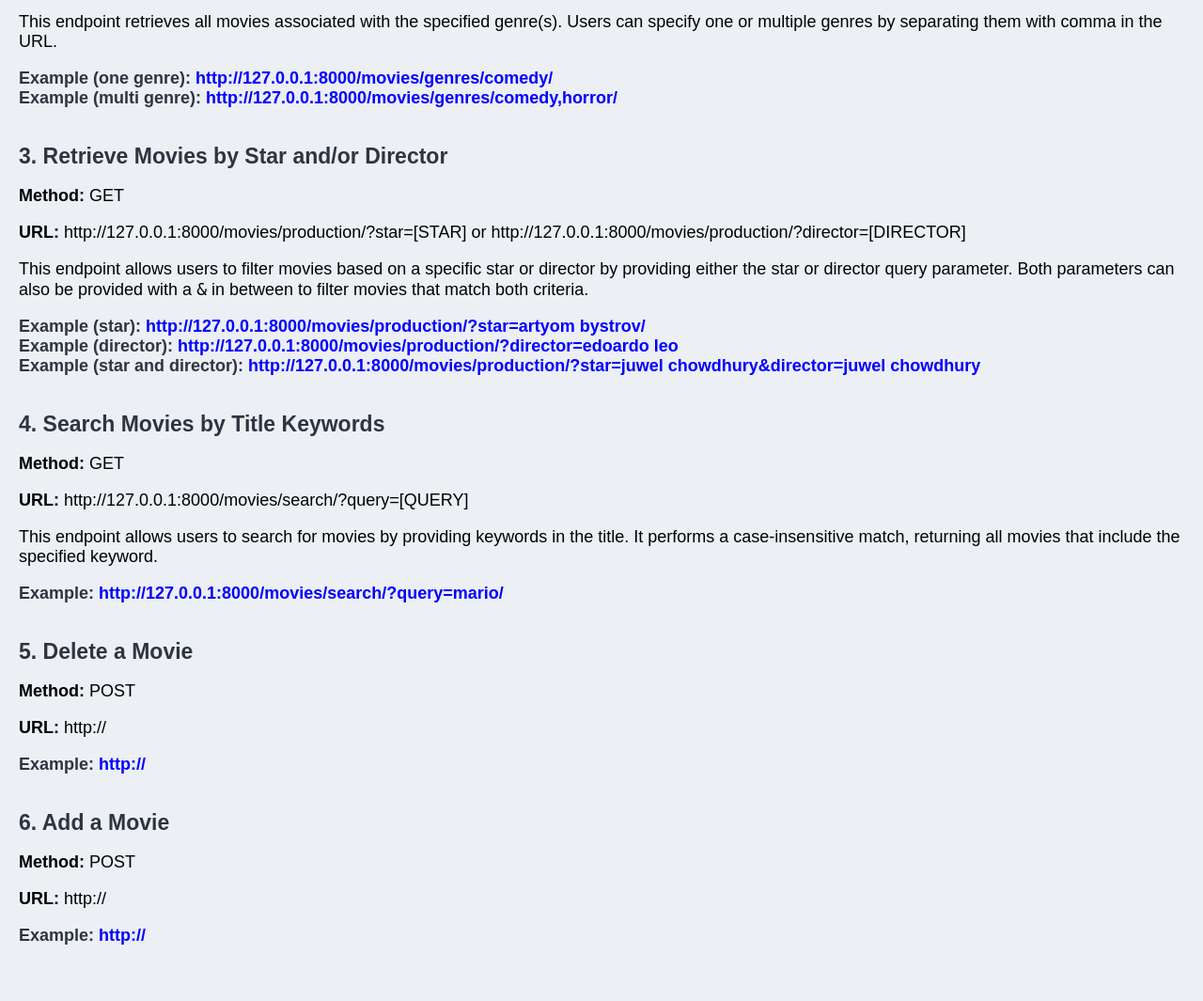
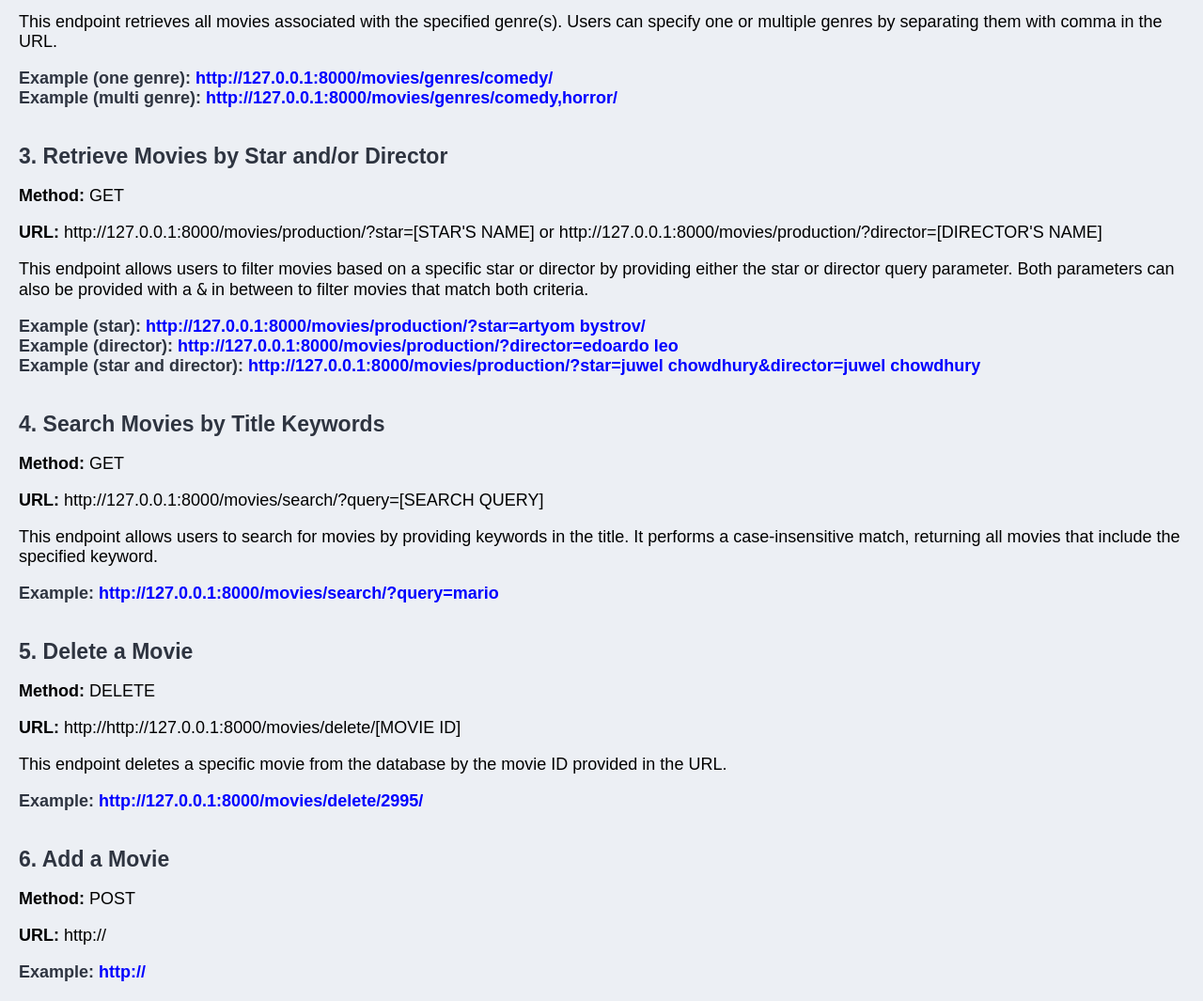
Before and after one commit to Jx1126/awd-midterm, a Django app: page / in a window 1280 px wide. Shown: the part 622-1687 px from the top of the page at 94% size. Before the commit the page ends 1627 px from the top, so only its background shows below. Run offline with Django 5.2, Linux system fonts and the light colour scheme.

Commit message:
Completed fifth endpoint in HTML

```diff
--- a/movies_2023/frontend/templates/index.html
+++ b/movies_2023/frontend/templates/index.html
@@ -65,7 +65,7 @@
 
         <div class="endpoint__description">
             <p><strong>Method: </strong>GET</p>
-            <p><strong>URL: </strong>http://127.0.0.1:8000/movies/production/?star=[STAR] or http://127.0.0.1:8000/movies/production/?director=[DIRECTOR]</p>
+            <p><strong>URL: </strong>http://127.0.0.1:8000/movies/production/?star=[STAR'S NAME] or http://127.0.0.1:8000/movies/production/?director=[DIRECTOR'S NAME]</p>
             <p>This endpoint allows users to filter movies based on a specific star or director by providing either the star or director query parameter. Both parameters can also be provided with a <code>&</code> in between to filter movies that match both criteria.</p>
         </div>
 
@@ -86,12 +86,12 @@
 
         <div class="endpoint__description">
             <p><strong>Method: </strong>GET</p>
-            <p><strong>URL: </strong>http://127.0.0.1:8000/movies/search/?query=[QUERY]</p>
+            <p><strong>URL: </strong>http://127.0.0.1:8000/movies/search/?query=[SEARCH QUERY]</p>
             <p>This endpoint allows users to search for movies by providing keywords in the title. It performs a case-insensitive match, returning all movies that include the specified keyword.</p>
         </div>
 
         <div class="endpoint__url">
-            <strong>Example: </strong><a href="http://127.0.0.1:8000/movies/search/?query=mario/">http://127.0.0.1:8000/movies/search/?query=mario/</a>
+            <strong>Example: </strong><a href="http://127.0.0.1:8000/movies/search/?query=mario">http://127.0.0.1:8000/movies/search/?query=mario</a>
         </div>
     </div>
 
@@ -104,12 +104,13 @@
         </div>
 
         <div class="endpoint__description">
-            <p><strong>Method: </strong>POST</p>
-            <p><strong>URL: </strong>http://</p>
+            <p><strong>Method: </strong>DELETE</p>
+            <p><strong>URL: </strong>http://http://127.0.0.1:8000/movies/delete/[MOVIE ID]</p>
+            <p>This endpoint deletes a specific movie from the database by the movie ID provided in the URL.</p>
         </div>
 
         <div class="endpoint__url">
-            <strong>Example: </strong><a href="http://">http://</a>
+            <strong>Example: </strong><a href="http://127.0.0.1:8000/movies/delete/2995/">http://127.0.0.1:8000/movies/delete/2995/</a>
         </div>
     </div>
 
```
